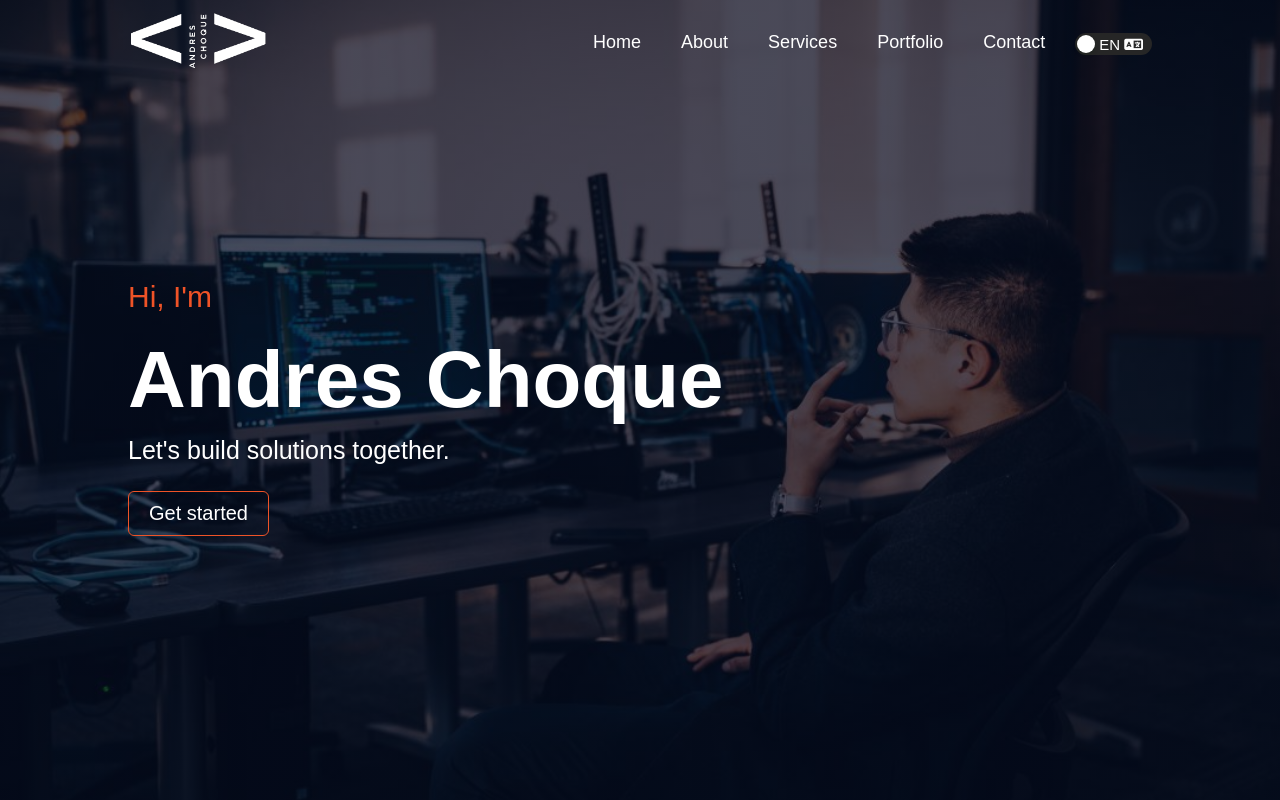
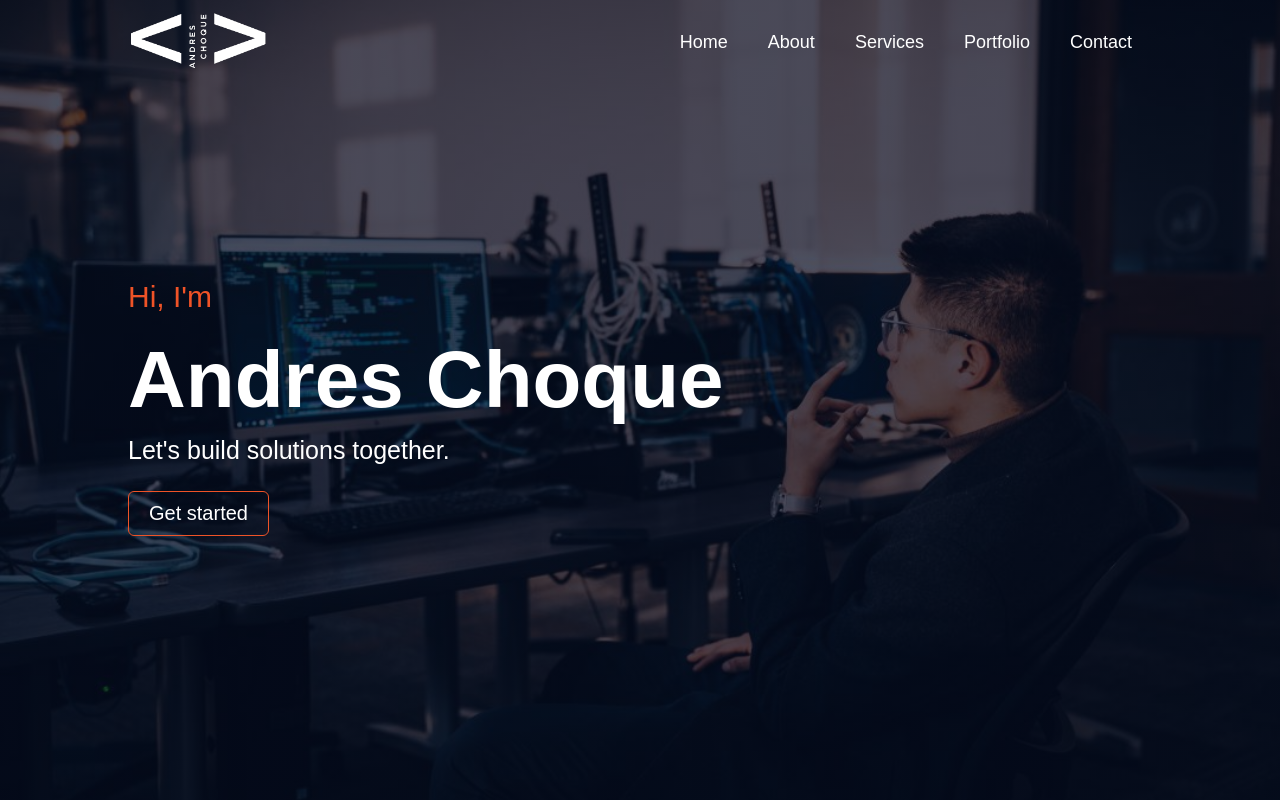
Before and after one commit to andreschoque3/Personal-Website, a React (Create React App) app in the folder client/: page / in a window 1280 px wide. Shown: the top 800 px of the page. Built offline with nearby package versions, Linux system fonts and the light colour scheme.

Commit message:
version 2 of the app

```diff
--- a/client/src/Components/Navbar/Navbar.jsx
+++ b/client/src/Components/Navbar/Navbar.jsx
@@ -1,6 +1,5 @@
 import React, { useState } from 'react';
 import logo from '../Assets/andres-choque-logo.png'
-import { Switch } from 'antd'
 import './Navbar.css'
 
 function Navbar() {
@@ -11,18 +10,6 @@ function Navbar() {
 
   const toggleMenu = () => {
     setMenuOpen(!menuOpen);
-  };
-
-  // Language toggle
-
-  const [switchBackground, setSwitchBackground] = useState('#262626');
-
-  const handleSwitchChange = (checked) => {
-    if (checked) {
-      setSwitchBackground('#ef5327');
-    } else {
-      setSwitchBackground('#262626');
-    }
   };
 
 
@@ -39,12 +26,6 @@ function Navbar() {
                 <li><a href="#portfolio">Portfolio</a></li>
                 <li><a href="#contact">Contact</a></li>
                 <i className='fas fa-circle-xmark' onClick={toggleMenu}></i>
-                <Switch
-                style={{background: switchBackground, marginLeft: '10px'}}
-                checkedChildren={<span style={{fontSize: '15px'}}>ES <i className='fas fa-language'></i></span>}
-                unCheckedChildren={<span style={{fontSize: '15px'}}>EN <i className='fas fa-language'></i></span>}
-                onChange={handleSwitchChange}
-                />
             </ul>
             <i className='fas fa-bars' onClick={toggleMenu}></i>
         </nav>
```
Also changed, not shown: client/src/Components/Navbar/contents.js (added, +22 -0 lines).
